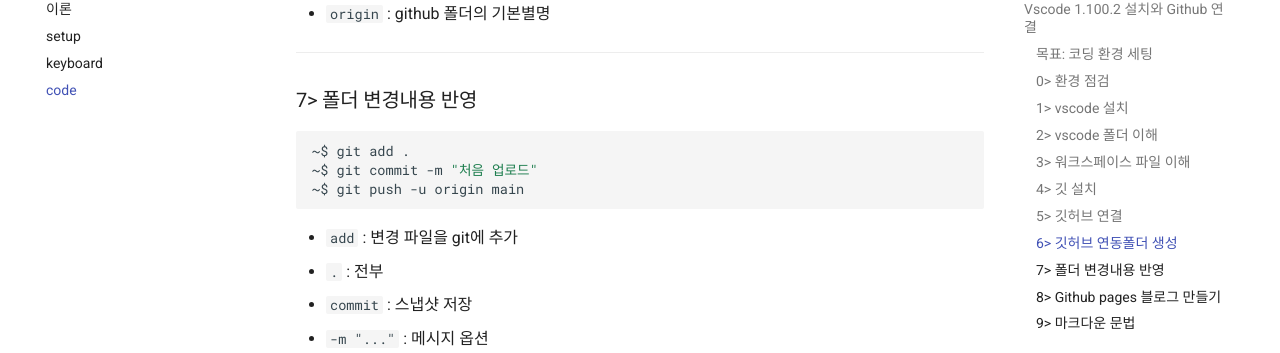
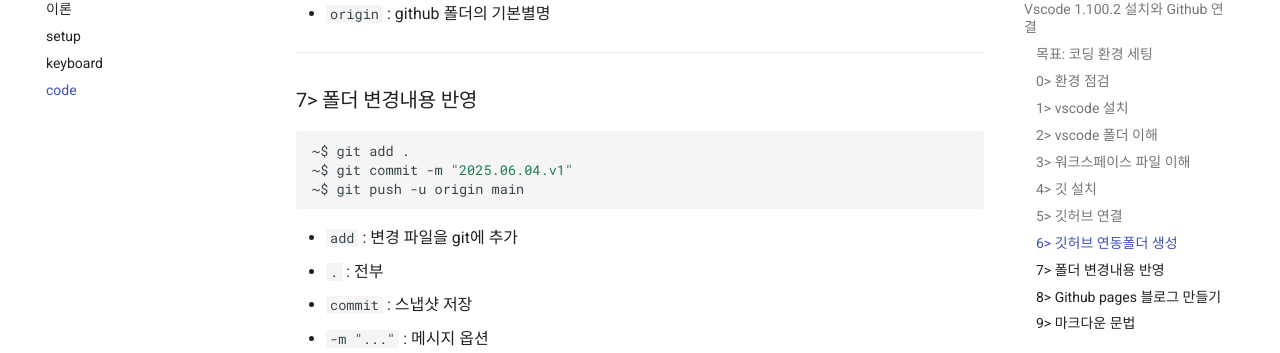
Before and after one commit to kkongnyang2/dev-environment, an MkDocs documentation site: the page built from docs/3-code.md, in a window 1280 px wide and 900 px high, scrolled down 4173 px. Shown: the part 99-452 px from the top of the window. Built offline with MkDocs 1.6.1 and Material for MkDocs 9.7.7, drawn with Linux system fonts in a browser that asks for light colours.

Commit message:
2025.06.17.v4

````diff
--- a/docs/3-code.md
+++ b/docs/3-code.md
@@ -198,7 +198,7 @@ ubuntu-set/
 
 ```bash
 ~$ git add .
-~$ git commit -m "처음 업로드"
+~$ git commit -m "2025.06.04.v1"
 ~$ git push -u origin main
 ```
 
````
